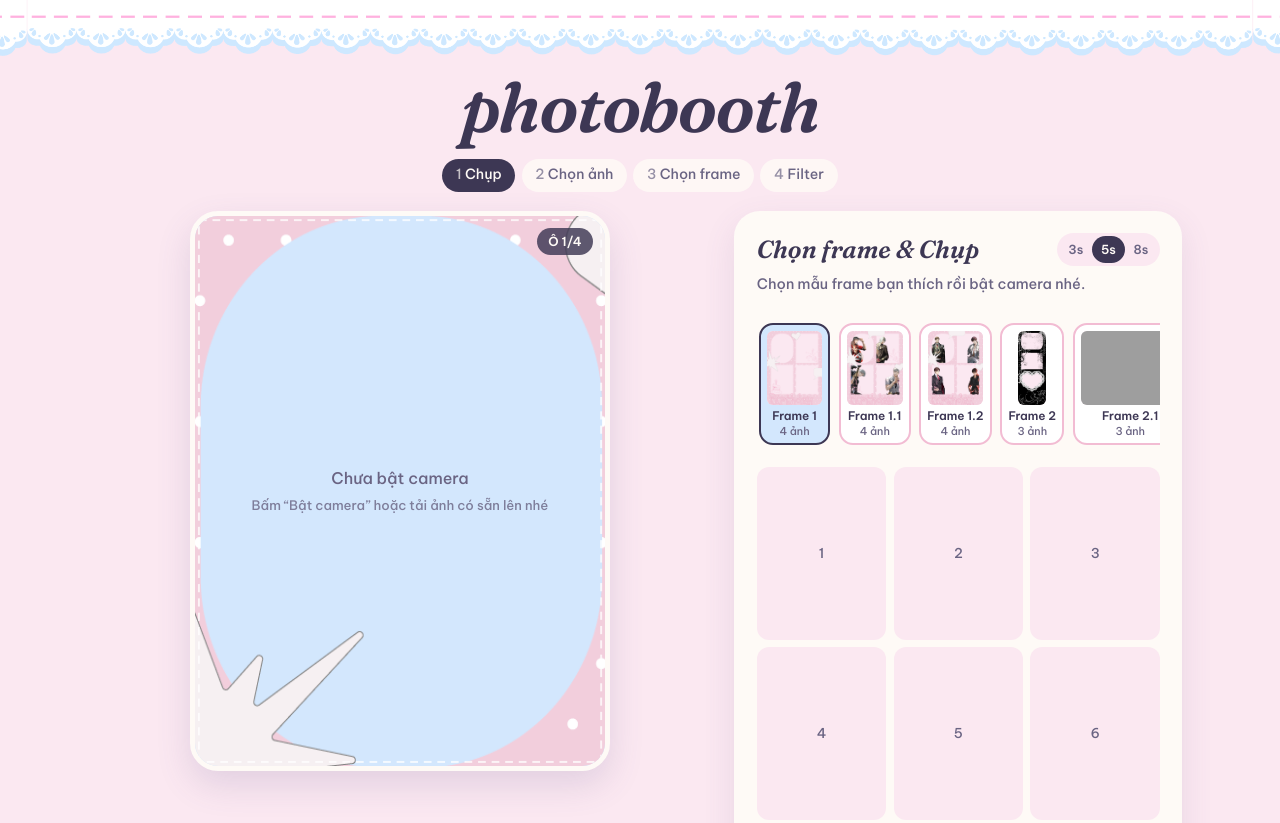
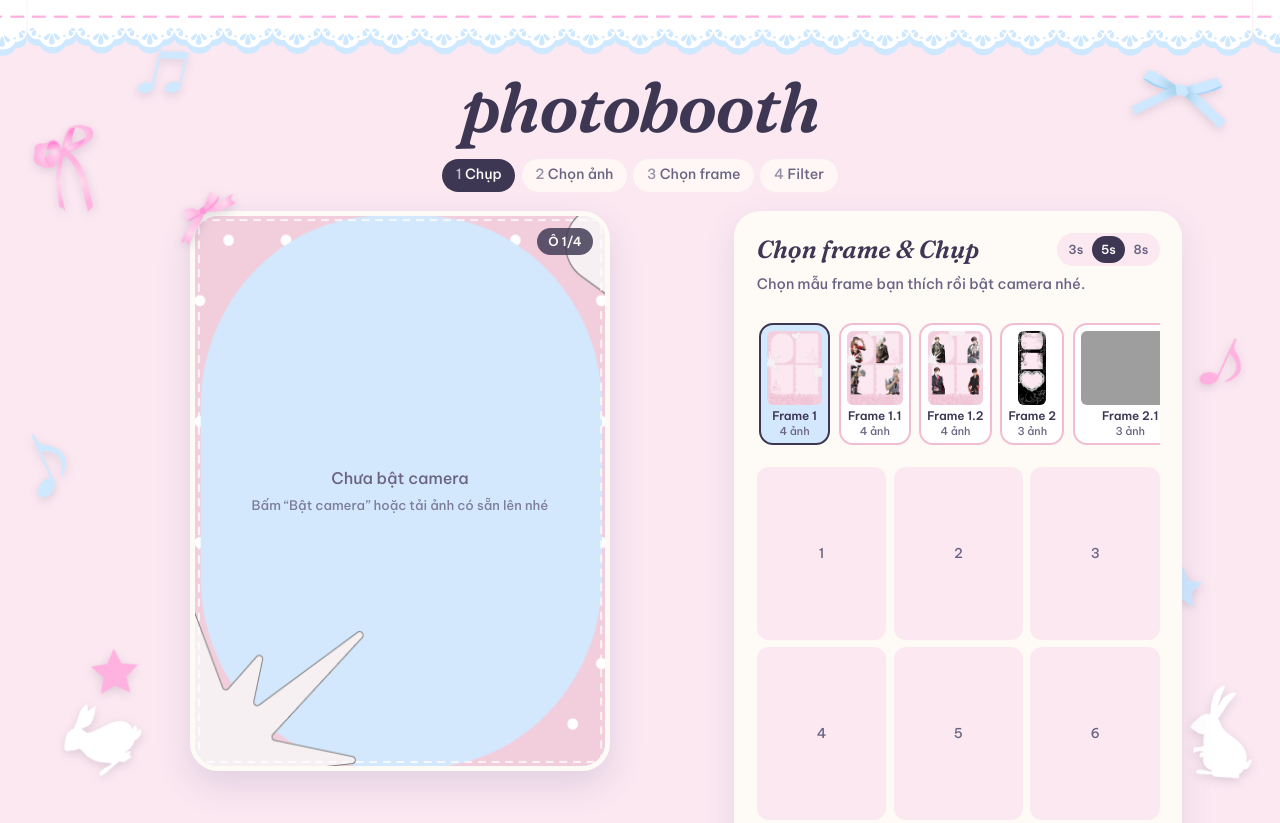
Before and after one commit to minchouyuu/photobooth, a plain HTML site: page index.html in a window 1280 px wide. Shown: the top 823 px of the page. Drawn offline with Linux system fonts and the light colour scheme; grey boxes are pictures that could not be loaded.

Commit message:
Update index.html

```diff
--- a/index.html
+++ b/index.html
@@ -13,16 +13,16 @@
 
   <!-- Decor nằm phía sau nội dung -->
   <div class="decor" aria-hidden="true">
-    <img data-d="nơ 3.png"   class="keep" style="left:3%;top:16%;width:64px;--r:-14deg">
-    <img data-d="nơ 1.png"   class="keep" style="right:4%;top:9%;width:96px;--r:9deg">
-    <img data-d="sao 1.png"  class="keep" style="left:7%;bottom:13%;width:46px;--r:12deg">
-    <img data-d="sao 2.png"  style="right:6%;bottom:24%;width:40px;--r:-10deg">
-    <img data-d="nhạc 2.png" class="keep" style="right:3%;top:42%;width:38px;--r:14deg">
-    <img data-d="nhạc 5.png" style="left:2.5%;top:54%;width:34px;--r:-12deg">
-    <img data-d="nhạc 3.png" style="right:9%;bottom:6%;width:56px;--r:-8deg">
-    <img data-d="nhạc 1.png" style="left:11%;top:6%;width:44px;--r:10deg">
-    <img data-d="thỏ 3.png"  style="left:5%;bottom:3%;width:78px;--r:-4deg">
-    <img data-d="thỏ 6.png"  style="right:2%;bottom:3%;width:64px;--r:5deg">
+    <img data-d="no3.png"   class="keep" style="left:3%;top:16%;width:64px;--r:-14deg">
+    <img data-d="no1.png"   class="keep" style="right:4%;top:9%;width:96px;--r:9deg">
+    <img data-d="sao1.png"  class="keep" style="left:7%;bottom:13%;width:46px;--r:12deg">
+    <img data-d="sao2.png"  style="right:6%;bottom:24%;width:40px;--r:-10deg">
+    <img data-d="nhac2.png" class="keep" style="right:3%;top:42%;width:38px;--r:14deg">
+    <img data-d="nhac5.png" style="left:2.5%;top:54%;width:34px;--r:-12deg">
+    <img data-d="nhac3.png" style="right:9%;bottom:6%;width:56px;--r:-8deg">
+    <img data-d="nhac1.png" style="left:11%;top:6%;width:44px;--r:10deg">
+    <img data-d="tho3.png"  style="left:5%;bottom:3%;width:78px;--r:-4deg">
+    <img data-d="tho6.png"  style="right:2%;bottom:3%;width:64px;--r:5deg">
   </div>
 
   <header>
@@ -51,7 +51,7 @@
           <div id="cd" class="count" aria-live="assertive"></div>
           <div id="flash"></div>
         </div>
-        <img class="pin" data-d="nơ 2.png" alt="">
+        <img class="pin" data-d="no2.png" alt="">
       </div>
 
       <div class="card side">
@@ -90,7 +90,7 @@
     <section id="editor" class="editor portrait-mode" hidden>
       <div class="sheet">
         <canvas id="cv" aria-label="Xem trước dải ảnh"></canvas>
-        <img class="pin" data-d="nơ 3.png" alt="">
+        <img class="pin" data-d="no3.png" alt="">
       </div>
 
       <div class="card panel">
```
